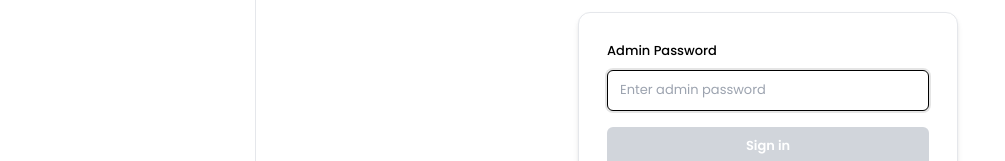
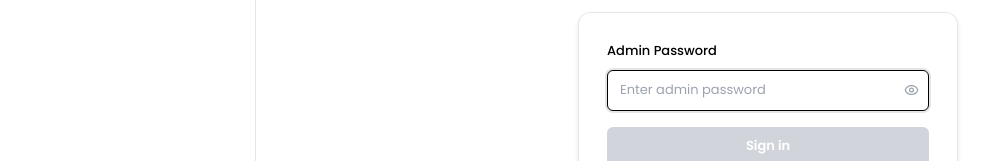
Before and after one commit to 34kartikey/cl1pV2, a React (Vite) app: page /admin/login in a window 1280 px wide. Shown: the part 374-535 px from the top of the page, without its empty margins (0-1005 px from the left). Built offline with nearby package versions, Linux system fonts and the light colour scheme.

Commit message:
Add eye toggle to all password inputs and fix admin password trim
Co-Authored-By: Claude Sonnet 4.6 <noreply@anthropic.com>

```diff
--- a/src/components/CreateForm.jsx
+++ b/src/components/CreateForm.jsx
@@ -1,5 +1,5 @@
 import { useState, useEffect, useRef, useCallback } from 'react'
-import { Plus, Upload, Clock, FileText } from 'lucide-react'
+import { Plus, Upload, Clock, FileText, Eye, EyeOff } from 'lucide-react'
 import { createClip, uploadFile } from '../utils/api.js'
 import { detectLanguage, highlight, languageLabel, LANGUAGE_OPTIONS } from '../utils/language.js'
 import FileUploadZone from './FileUploadZone.jsx'
@@ -66,6 +66,8 @@ export default function CreateForm({ slug, onCreated }) {
   const [customDatetime, setCustomDatetime] = useState('')
   const [submitting, setSubmitting] = useState(false)
   const [submitError, setSubmitError] = useState(null)
+  const [showReadPw, setShowReadPw] = useState(false)
+  const [showWritePw, setShowWritePw] = useState(false)
 
   useEffect(() => {
     clearTimeout(detectTimer.current)
@@ -156,7 +158,12 @@ export default function CreateForm({ slug, onCreated }) {
                 options={[{ label: 'Public', value: true }, { label: 'Private', value: false }]}
                 value={isPublic} onChange={setIsPublic}
               />
-              {!isPublic && <input type="password" placeholder="View password (required to open this cl1p)" value={readPassword} onChange={e => setReadPassword(e.target.value)} autoComplete="new-password" style={{ ...inputS, marginTop: '10px' }} onFocus={onFI} onBlur={onBI} />}
+              {!isPublic && (
+                <div style={{ position: 'relative', marginTop: '10px' }}>
+                  <input type={showReadPw ? 'text' : 'password'} placeholder="View password (required to open this cl1p)" value={readPassword} onChange={e => setReadPassword(e.target.value)} autoComplete="new-password" style={{ ...inputS, padding: '8px 40px 8px 12px' }} onFocus={onFI} onBlur={onBI} />
+                  <button type="button" onClick={() => setShowReadPw(v => !v)} style={{ position: 'absolute', right: '10px', top: '50%', transform: 'translateY(-50%)', background: 'none', border: 'none', cursor: 'pointer', color: 'var(--text-3)', display: 'flex', padding: 0 }}>{showReadPw ? <EyeOff size={15} /> : <Eye size={15} />}</button>
+                </div>
+              )}
             </div>
             <div>
               <label style={label}>Editability</label>
@@ -164,7 +171,12 @@ export default function CreateForm({ slug, onCreated }) {
                 options={[{ label: 'Read-only', value: 'none' }, { label: 'Everyone', value: 'public' }, { label: 'Owner', value: 'owner' }]}
                 value={editMode} onChange={setEditMode}
               />
-              {editMode === 'owner' && <input type="password" placeholder="Edit password (required to make changes)" value={writePassword} onChange={e => setWritePassword(e.target.value)} autoComplete="new-password" style={{ ...inputS, marginTop: '10px' }} onFocus={onFI} onBlur={onBI} />}
+              {editMode === 'owner' && (
+                <div style={{ position: 'relative', marginTop: '10px' }}>
+                  <input type={showWritePw ? 'text' : 'password'} placeholder="Edit password (required to make changes)" value={writePassword} onChange={e => setWritePassword(e.target.value)} autoComplete="new-password" style={{ ...inputS, padding: '8px 40px 8px 12px' }} onFocus={onFI} onBlur={onBI} />
+                  <button type="button" onClick={() => setShowWritePw(v => !v)} style={{ position: 'absolute', right: '10px', top: '50%', transform: 'translateY(-50%)', background: 'none', border: 'none', cursor: 'pointer', color: 'var(--text-3)', display: 'flex', padding: 0 }}>{showWritePw ? <EyeOff size={15} /> : <Eye size={15} />}</button>
+                </div>
+              )}
             </div>
           </div>
         </div>
--- a/src/components/PasswordModal.jsx
+++ b/src/components/PasswordModal.jsx
@@ -1,9 +1,10 @@
 import { useState } from 'react'
-import { X } from 'lucide-react'
+import { X, Eye, EyeOff } from 'lucide-react'
 
 export default function PasswordModal({ slug, error, onSubmit, inline = false, onCancel, promptLabel = 'View password' }) {
   const [password, setPassword] = useState('')
   const [loading, setLoading] = useState(false)
+  const [showPw, setShowPw] = useState(false)
 
   async function handleSubmit(e) {
     e.preventDefault()
@@ -32,11 +33,16 @@ export default function PasswordModal({ slug, error, onSubmit, inline = false, o
       <form onSubmit={handleSubmit} style={{ display: 'flex', flexDirection: 'column', gap: '12px' }}>
         <div>
           <label style={{ display: 'block', fontSize: '13px', fontWeight: 500, marginBottom: '8px' }}>Password</label>
-          <input type="password" placeholder={promptLabel} value={password} onChange={e => setPassword(e.target.value)} autoFocus autoComplete="current-password"
-            style={{ display: 'block', width: '100%', padding: '8px 12px', fontSize: '13px', border: '1px solid var(--border)', borderRadius: '6px', outline: 'none', background: 'var(--surface)', color: 'var(--text)', fontFamily: 'inherit', transition: 'box-shadow 150ms, border-color 150ms' }}
-            onFocus={e => { e.target.style.boxShadow = '0 0 0 2px rgba(0,0,0,0.1)'; e.target.style.borderColor = '#000' }}
-            onBlur={e => { e.target.style.boxShadow = 'none'; e.target.style.borderColor = 'var(--border)' }}
-          />
+          <div style={{ position: 'relative' }}>
+            <input type={showPw ? 'text' : 'password'} placeholder={promptLabel} value={password} onChange={e => setPassword(e.target.value)} autoFocus autoComplete="current-password"
+              style={{ display: 'block', width: '100%', padding: '8px 40px 8px 12px', fontSize: '13px', border: '1px solid var(--border)', borderRadius: '6px', outline: 'none', background: 'var(--surface)', color: 'var(--text)', fontFamily: 'inherit', transition: 'box-shadow 150ms, border-color 150ms' }}
+              onFocus={e => { e.target.style.boxShadow = '0 0 0 2px rgba(0,0,0,0.1)'; e.target.style.borderColor = '#000' }}
+              onBlur={e => { e.target.style.boxShadow = 'none'; e.target.style.borderColor = 'var(--border)' }}
+            />
+            <button type="button" onClick={() => setShowPw(v => !v)}
+              style={{ position: 'absolute', right: '10px', top: '50%', transform: 'translateY(-50%)', background: 'none', border: 'none', cursor: 'pointer', color: 'var(--text-3)', display: 'flex', padding: 0 }}
+            >{showPw ? <EyeOff size={15} /> : <Eye size={15} />}</button>
+          </div>
         </div>
         <div style={{ display: 'flex', justifyContent: 'flex-end', gap: '8px' }}>
           {onCancel && (
--- a/src/pages/AdminLogin.jsx
+++ b/src/pages/AdminLogin.jsx
@@ -1,10 +1,11 @@
 import { useState } from 'react'
 import { useNavigate } from 'react-router-dom'
-import { Lock } from 'lucide-react'
+import { Lock, Eye, EyeOff } from 'lucide-react'
 import { adminLogin, saveToken } from '../utils/adminApi.js'
 
 export default function AdminLogin() {
   const [password, setPassword] = useState('')
+  const [showPw, setShowPw] = useState(false)
   const [error, setError] = useState(null)
   const [loading, setLoading] = useState(false)
   const navigate = useNavigate()
@@ -42,16 +43,21 @@ export default function AdminLogin() {
               <label style={{ display: 'block', fontSize: '13px', fontWeight: 500, marginBottom: '8px', color: 'var(--text)' }}>
                 Admin Password
               </label>
+              <div style={{ position: 'relative' }}>
                 <input
-                type="password"
+                  type={showPw ? 'text' : 'password'}
                   value={password}
                   onChange={e => setPassword(e.target.value)}
                   placeholder="Enter admin password"
                   autoFocus
-                style={{ display: 'block', width: '100%', padding: '9px 12px', fontSize: '13px', border: '1px solid var(--border)', borderRadius: '6px', outline: 'none', background: 'var(--surface)', color: 'var(--text)', fontFamily: 'inherit', transition: 'box-shadow 150ms, border-color 150ms' }}
+                  style={{ display: 'block', width: '100%', padding: '9px 40px 9px 12px', fontSize: '13px', border: '1px solid var(--border)', borderRadius: '6px', outline: 'none', background: 'var(--surface)', color: 'var(--text)', fontFamily: 'inherit', transition: 'box-shadow 150ms, border-color 150ms' }}
                   onFocus={e => { e.target.style.boxShadow = '0 0 0 2px rgba(0,0,0,0.1)'; e.target.style.borderColor = '#000' }}
                   onBlur={e => { e.target.style.boxShadow = 'none'; e.target.style.borderColor = 'var(--border)' }}
                 />
+                <button type="button" onClick={() => setShowPw(v => !v)}
+                  style={{ position: 'absolute', right: '10px', top: '50%', transform: 'translateY(-50%)', background: 'none', border: 'none', cursor: 'pointer', color: 'var(--text-3)', display: 'flex', padding: 0 }}
+                >{showPw ? <EyeOff size={15} /> : <Eye size={15} />}</button>
+              </div>
             </div>
 
             {error && (
```
Also changed, not shown: 1 other file (tests, documents, lock files or other folders). Lines whose indentation alone changed are shown as unchanged.
